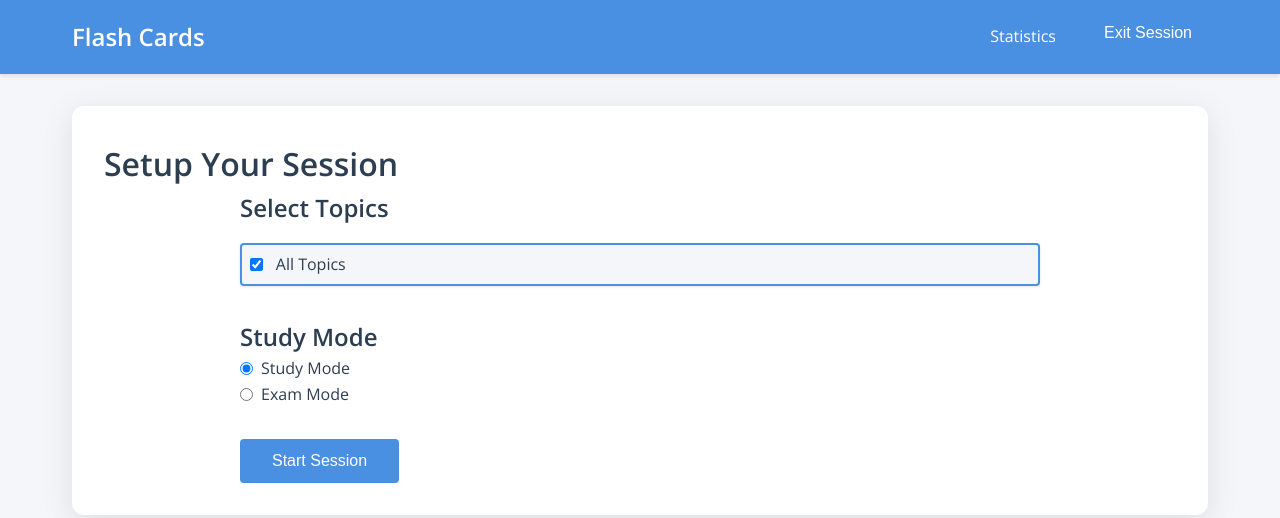
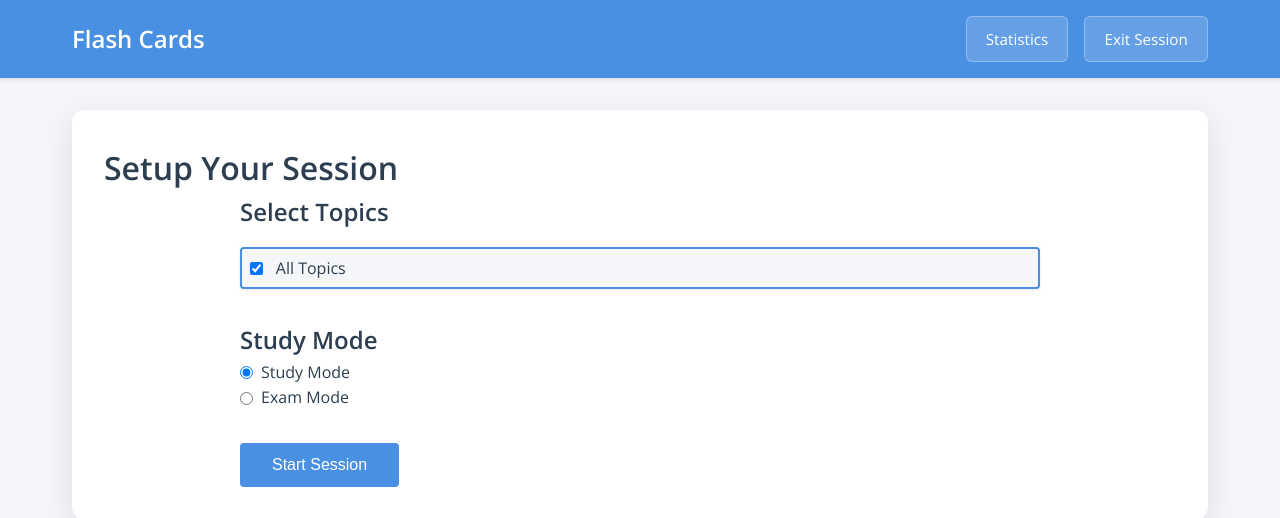
Before and after one commit to dstainton/transcript-flash-cards, a Flask app: template templates/start.html in a window 1280 px wide. Shown: the top 518 px of the page. Run offline with Flask 3, Linux system fonts and the light colour scheme; the template is opened without the code that fills it, so the values that code supplies are empty; the visitor is signed in with stand-in values (Sample User, id 1).

Commit message:
Fixed header buttons.

```diff
--- a/static/style.css
+++ b/static/style.css
@@ -46,18 +46,65 @@ body {
 .nav-links {
     display: flex;
     gap: 1rem;
+    align-items: center;
 }
 
 .nav-links a {
     color: white;
     text-decoration: none;
-    padding: 0.5rem 1rem;
-    border-radius: 4px;
-    transition: background-color 0.3s;
+    padding: 0.6rem 1.2rem;
+    border-radius: 6px;
+    transition: all 0.3s ease;
+    background-color: rgba(255,255,255,0.15);
+    border: 1px solid rgba(255,255,255,0.3);
+    font-weight: 500;
+    font-size: 0.95rem;
+    display: inline-block;
+    white-space: nowrap;
 }
 
 .nav-links a:hover {
-    background-color: rgba(255,255,255,0.1);
+    background-color: rgba(255,255,255,0.25);
+    border-color: rgba(255,255,255,0.5);
+    transform: translateY(-1px);
+    box-shadow: 0 2px 8px rgba(0,0,0,0.15);
+}
+
+/* Style inline forms in nav */
+.inline-form {
+    display: inline-block;
+    margin: 0;
+}
+
+/* Style nav buttons to match nav links */
+.nav-link-button {
+    color: white !important;
+    background-color: rgba(255,255,255,0.15) !important;
+    border: 1px solid rgba(255,255,255,0.3) !important;
+    padding: 0.6rem 1.2rem !important;
+    border-radius: 6px !important;
+    font-weight: 500 !important;
+    font-size: 0.95rem !important;
+    cursor: pointer !important;
+    transition: all 0.3s ease !important;
+    white-space: nowrap !important;
+    font-family: 'Open Sans', sans-serif !important;
+    display: inline-block !important;
+    text-decoration: none !important;
+    line-height: 1.6 !important;
+    margin: 0 !important;
+    -webkit-appearance: none !important;
+    -moz-appearance: none !important;
+    appearance: none !important;
+    vertical-align: middle !important;
+    box-sizing: border-box !important;
+}
+
+.nav-link-button:hover {
+    background-color: rgba(255,255,255,0.25);
+    border-color: rgba(255,255,255,0.5);
+    transform: translateY(-1px);
+    box-shadow: 0 2px 8px rgba(0,0,0,0.15);
 }
 
 .container {
```
Also changed, not shown: 1 other file.
